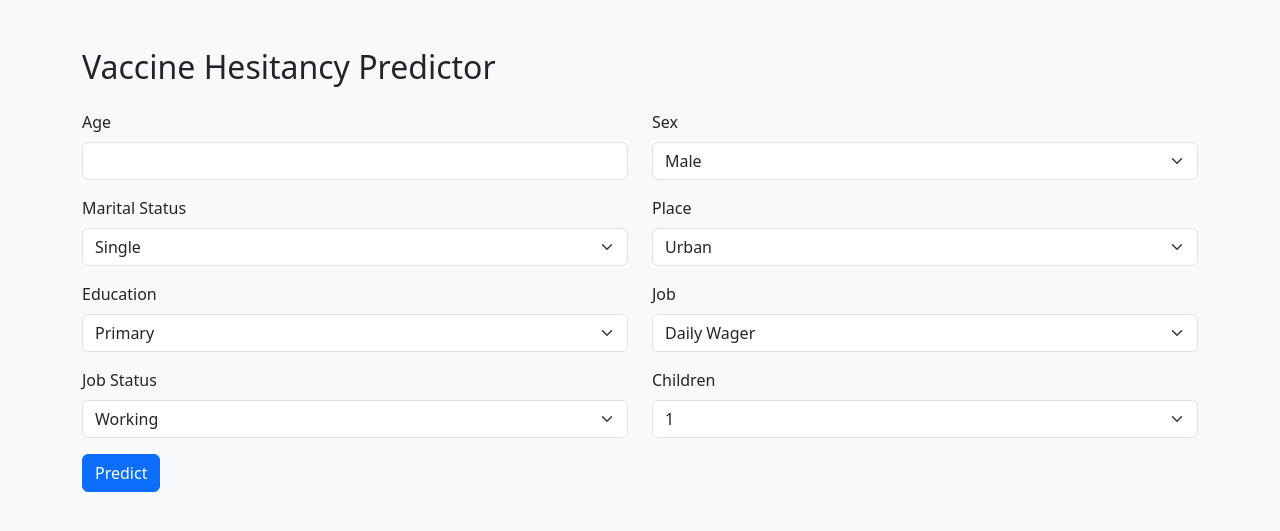
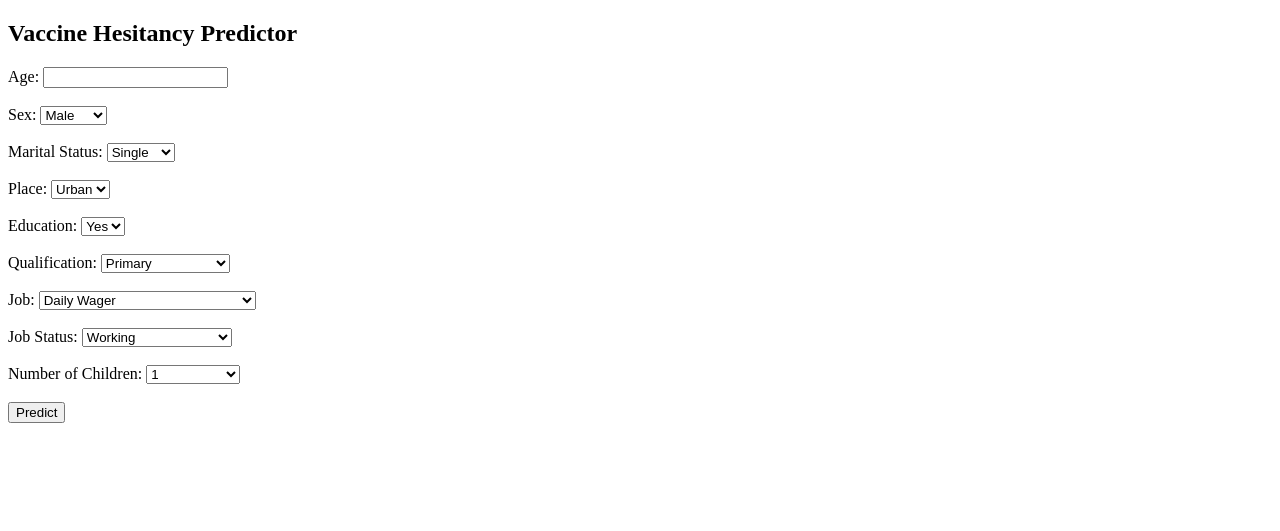
Before and after one commit to mdatahir/vaccine-api, a FastAPI app: page / in a window 1280 px wide. Shown: the top 531 px of the page. Run offline with FastAPI, Linux system fonts and the light colour scheme; parts of the project's set-up code (start-up, migrations or seed data) failed here and were passed over.

Commit message:
feat: separate education and qualification with correct dropdowns

```diff
--- a/templates/index.html
+++ b/templates/index.html
@@ -3,96 +3,74 @@
 <head>
     <meta charset="UTF-8">
     <title>Vaccine Hesitancy Predictor</title>
-    <link href="https://cdn.jsdelivr.net/npm/bootstrap@5.3.0/dist/css/bootstrap.min.css" rel="stylesheet">
 </head>
-<body class="bg-light">
-<div class="container mt-5">
-    <h2 class="mb-4">Vaccine Hesitancy Predictor</h2>
+<body>
+    <h2>Vaccine Hesitancy Predictor</h2>
+    <form method="post" action="/predict">
+        <label>Age:</label>
+        <input type="number" name="age" required><br><br>
 
-    <form method="post" action="/predict">
-        <div class="row mb-3">
-            <div class="col">
-                <label for="age" class="form-label">Age</label>
-                <input type="number" name="age" class="form-control" required>
-            </div>
-            <div class="col">
-                <label for="sex" class="form-label">Sex</label>
-                <select name="sex" class="form-select" required>
+        <label>Sex:</label>
+        <select name="sex" required>
             <option value="Male">Male</option>
             <option value="Female">Female</option>
-                </select>
-            </div>
-        </div>
+        </select><br><br>
 
-        <div class="row mb-3">
-            <div class="col">
-                <label for="marital_status" class="form-label">Marital Status</label>
-                <select name="marital_status" class="form-select" required>
+        <label>Marital Status:</label>
+        <select name="marital_status" required>
             <option value="Single">Single</option>
             <option value="Married">Married</option>
-                    <option value="Widowed">Widowed</option>
-                    <option value="Divorced">Divorced</option>
-                </select>
-            </div>
-            <div class="col">
-                <label for="place" class="form-label">Place</label>
-                <select name="place" class="form-select" required>
+        </select><br><br>
+
+        <label>Place:</label>
+        <select name="place" required>
             <option value="Urban">Urban</option>
             <option value="Rural">Rural</option>
-                </select>
-            </div>
-        </div>
+        </select><br><br>
 
-        <div class="row mb-3">
-            <div class="col">
-                <label for="edu" class="form-label">Education</label>
-                <select name="edu" class="form-select" required>
+        <label>Education:</label>
+        <select name="education" required>
+            <option value="1">Yes</option>
+            <option value="2">No</option>
+        </select><br><br>
+
+        <label>Qualification:</label>
+        <select name="qualification" required>
             <option value="1">Primary</option>
             <option value="2">Secondary</option>
             <option value="3">Higher Secondary</option>
             <option value="4">Tertiary</option>
-                </select>
-            </div>
-            <div class="col">
-                <label for="job" class="form-label">Job</label>
-                <select name="job" class="form-select" required>
+        </select><br><br>
+
+        <label>Job:</label>
+        <select name="job" required>
             <option value="1">Daily Wager</option>
             <option value="2">Housewife</option>
             <option value="3">Student</option>
             <option value="4">Professional (Manager or higher)</option>
             <option value="5">Professional (Junior/Clerk)</option>
             <option value="6">Business</option>
-                </select>
-            </div>
-        </div>
+        </select><br><br>
 
-        <div class="row mb-3">
-            <div class="col">
-                <label for="jobst" class="form-label">Job Status</label>
-                <select name="jobst" class="form-select" required>
+        <label>Job Status:</label>
+        <select name="jobst" required>
             <option value="1">Working</option>
-                    <option value="2">Retired / Not working</option>
-                </select>
-            </div>
-            <div class="col">
-                <label for="child" class="form-label">Children</label>
-                <select name="child" class="form-select" required>
+            <option value="2">Retired / Not Working</option>
+        </select><br><br>
+
+        <label>Number of Children:</label>
+        <select name="child" required>
             <option value="1">1</option>
             <option value="2">2</option>
             <option value="3">More than 2</option>
-                </select>
-            </div>
-        </div>
+        </select><br><br>
 
-        <button type="submit" class="btn btn-primary">Predict</button>
+        <button type="submit">Predict</button>
     </form>
 
     {% if result %}
-    <div class="mt-4">
-        <h4>{{ result }}</h4>
+        <h3>Result: {{ result }}</h3>
         <p>{{ message }}</p>
-    </div>
     {% endif %}
-</div>
 </body>
 </html>
```
Lines whose indentation alone changed are shown as unchanged.
